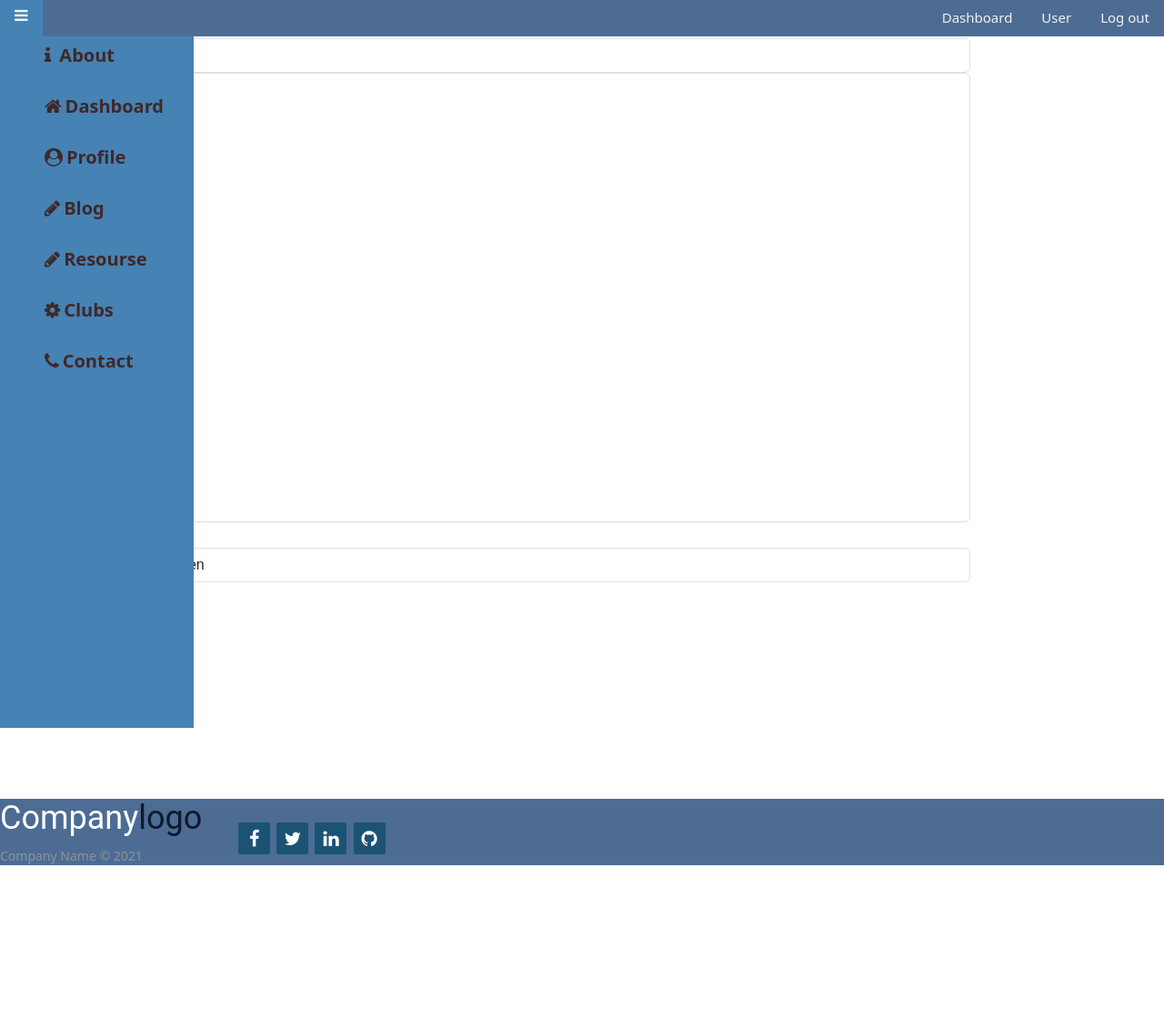
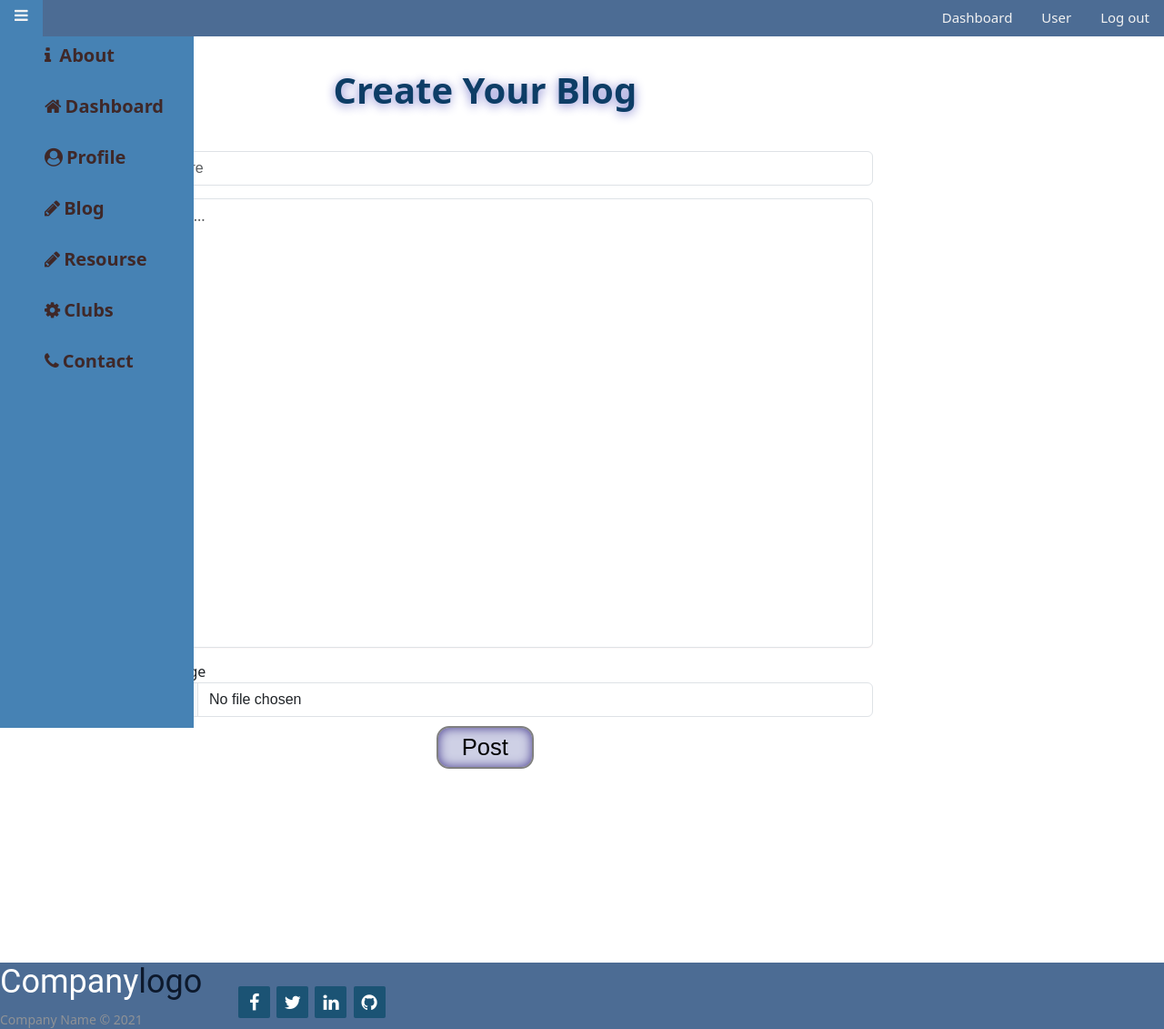
Before and after one commit to SAKSHI-GOYAL321/Social-Learning-, a PHP site: page /createPost.php in a window 1280 px wide. Shown: the whole page at 91% size. Before the commit the page ends 951 px from the top, so only its background shows below. Run offline with PHP 8.4, Linux system fonts and the light colour scheme; some libraries are stand-ins or nearby versions.

Commit message:
replaced textarea with ckeditor

```diff
--- a/createPost.php
+++ b/createPost.php
@@ -12,8 +12,43 @@
     <link rel="stylesheet" href="https://cdnjs.cloudflare.com/ajax/libs/font-awesome/4.7.0/css/font-awesome.min.css">
     <link rel="stylesheet" href="https://cdnjs.cloudflare.com/ajax/libs/font-awesome/4.7.0/css/font-awesome.min.css">
     <script src="https://ajax.googleapis.com/ajax/libs/jquery/3.4.1/jquery.min.js"></script>
+    <script src="https://cdn.ckeditor.com/4.18.0/standard/ckeditor.js"></script>
+    <style>
+        .content{
+            width: 80%;
+            margin: 7% auto;
+            margin-top: 7%;
+        }
+        .title{
+            text-align: center;
+        }
+        .title h3{
+            font-weight: 600;
+            color: #0d3d66;
+            text-shadow: 0px 2px 12px #8383d0;
+            font-size: 40px;
+            margin-bottom: 43px;
+            margin-top: 20px;
+        }
+        .title .form-control{
+            margin: 14px 0px;
+        }
+        .txt-alg{
+            text-align: center;
+        }
+        input[type=submit]{
+            padding: 7px 3%;
+            font-size: 1.6rem;
+            border-radius: 14px;
+            border: 2px solid gray;
+            background-color: #ced0e5;
+            box-shadow: inset 0px 0px 12px 0px #493e91;
+        }
+        .mg-10{
+            margin: 10px 0px;
+        }
+    </style>
 </head>
-
 <body>
     <section id="top-nav">
         <div class="col-sm-12 paddoff">
@@ -43,17 +78,17 @@
                     <div class="content">
                         <form id = "form">
                             <div class="title">
-                                <h3>Add a Template</h3>
+                                <h3>Create Your Blog</h3>
                                 <input type="text" name="title" id="title" placeholder="Enter title here" class="form-control ">
                             </div>
                             <div class="para">
                                 <textarea name="write" id="write" placeholder="Start writing..." cols="53" rows="20" class="form-control "></textarea>
                             </div>
-                            <div>
+                            <div class="mg-10">
                                 <label>Upload a Image</label>
                                 <input type="file" id="image_file" name="image_file" class="form-control ">
                             </div>
-                            <div>
+                            <div class="txt-alg" >
                                 <input type="submit" value="Post" name="submit" id="submit" onclick="BlogPost();">
                             </div>
                         </form>
@@ -62,6 +97,9 @@
             </div>
         </div>
     </section>
+    <script>
+        CKEDITOR.replace('write');
+    </script>
     <script type="text/javascript">
         function show(){
             var sidenav= document.getElementByClassName("sidenav");
@@ -112,6 +150,11 @@
             });
         }
     </script>
+    <script type="text/javascript">
+        $('form').submit(function(e) {
+            e.preventDefault();
+        });
+    </script>
 </body>
 <footer class="footer-distributed">
     <div class="col-sm-12">
--- a/ramdom.php
+++ b/ramdom.php
@@ -19,4 +19,6 @@
 
 <script src="" >
     CKEDITOR.replace("editor");
+
+    console.log(document.getElementById('editor').value);
 </script>
```
Also changed, not shown: ajax/SubmitBlog.php (+4 -4 lines), img/full-stack-webd.jpeg (added).
